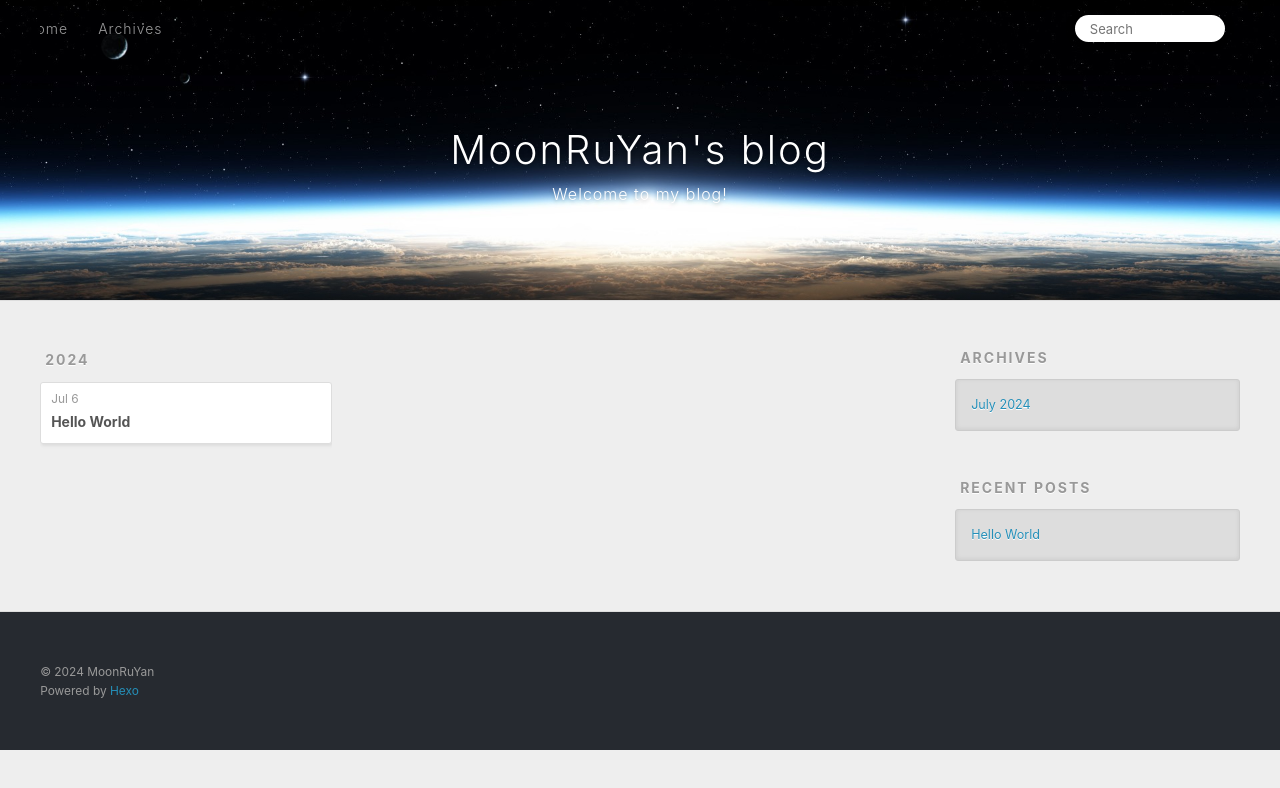
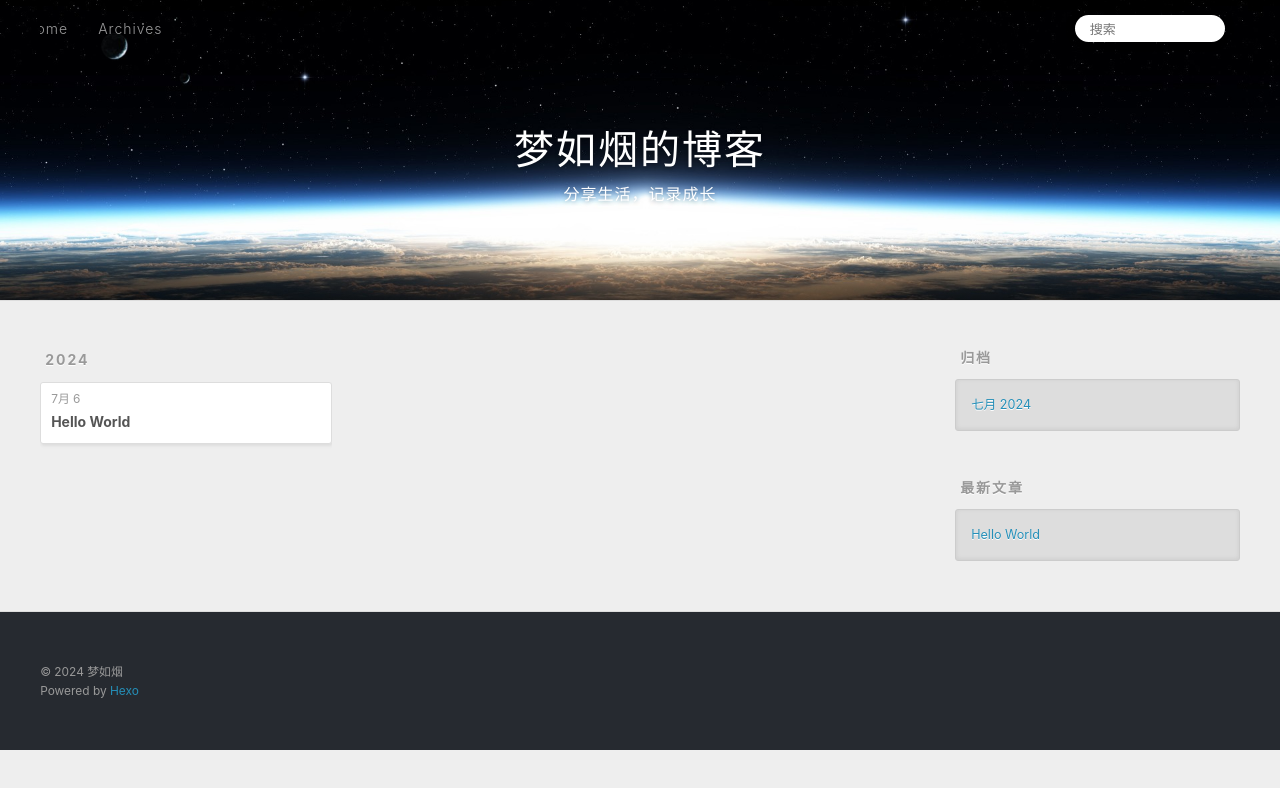
Before and after one commit to MoonRuYan/MoonRuYan.github.io, a plain HTML site: page archives/index.html in a window 1280 px wide. Both pictures are taken after a click on the link 1232 px from the left and 27 px from the top of the page. Drawn offline with Linux system fonts and the light colour scheme.

Commit message:
Site updated: 2024-07-06 13:43:51

```diff
--- a/archives/index.html
+++ b/archives/index.html
@@ -4,17 +4,19 @@
   <meta charset="utf-8">
 
 
-  <title>Archives | MoonRuYan&#39;s blog</title>
+  <title>归档 | 梦如烟的博客</title>
   <meta name="viewport" content="width=device-width, initial-scale=1, shrink-to-fit=no">
-  <meta property="og:type" content="website">
-<meta property="og:title" content="MoonRuYan&#39;s blog">
+  <meta name="description" content="这里有关于学习与生活的点点滴滴">
+<meta property="og:type" content="website">
+<meta property="og:title" content="梦如烟的博客">
 <meta property="og:url" content="https://moonruyan.github.io/archives/index.html">
-<meta property="og:site_name" content="MoonRuYan&#39;s blog">
-<meta property="og:locale" content="en_US">
-<meta property="article:author" content="MoonRuYan">
+<meta property="og:site_name" content="梦如烟的博客">
+<meta property="og:description" content="这里有关于学习与生活的点点滴滴">
+<meta property="og:locale" content="zh_CN">
+<meta property="article:author" content="梦如烟">
 <meta name="twitter:card" content="summary">
 
-    <link rel="alternate" href="/atom.xml" title="MoonRuYan's blog" type="application/atom+xml">
+    <link rel="alternate" href="/atom.xml" title="梦如烟的博客" type="application/atom+xml">
 
 
     <link rel="shortcut icon" href="/favicon.png">
@@ -39,11 +41,11 @@
   <div id="header-outer" class="outer">
     <div id="header-title" class="inner">
       <h1 id="logo-wrap">
-        <a href="/" id="logo">MoonRuYan&#39;s blog</a>
+        <a href="/" id="logo">梦如烟的博客</a>
       </h1>
 
         <h2 id="subtitle-wrap">
-          <a href="/" id="subtitle">Welcome to my blog!</a>
+          <a href="/" id="subtitle">分享生活，记录成长</a>
         </h2>
 
     </div>
@@ -59,12 +61,12 @@
       <nav id="sub-nav">
 
 
-          <a class="nav-icon" href="/atom.xml" title="RSS Feed"><span class="fa fa-rss"></span></a>
+          <a class="nav-icon" href="/atom.xml" title="RSS 订阅"><span class="fa fa-rss"></span></a>
 
-        <a class="nav-icon nav-search-btn" title="Search"><span class="fa fa-search"></span></a>
+        <a class="nav-icon nav-search-btn" title="搜索"><span class="fa fa-search"></span></a>
       </nav>
       <div id="search-form-wrap">
-        <form action="//google.com/search" method="get" accept-charset="UTF-8" class="search-form"><input type="search" name="q" class="search-form-input" placeholder="Search"><button type="submit" class="search-form-submit">&#xF002;</button><input type="hidden" name="sitesearch" value="https://moonruyan.github.io"></form>
+        <form action="//google.com/search" method="get" accept-charset="UTF-8" class="search-form"><input type="search" name="q" class="search-form-input" placeholder="搜索"><button type="submit" class="search-form-submit">&#xF002;</button><input type="hidden" name="sitesearch" value="https://moonruyan.github.io"></form>
       </div>
     </div>
   </div>
@@ -88,7 +90,7 @@
   <div class="archive-article-inner">
     <header class="archive-article-header">
       <a href="/2024/07/06/hello-world/" class="archive-article-date">
-  <time class="dt-published" datetime="2024-07-06T04:44:49.007Z" itemprop="datePublished">Jul 6</time>
+  <time class="dt-published" datetime="2024-07-06T04:44:49.007Z" itemprop="datePublished">7月 6</time>
 </a>
 
 
@@ -120,9 +122,9 @@
 
 
   <div class="widget-wrap">
-    <h3 class="widget-title">Archives</h3>
+    <h3 class="widget-title">归档</h3>
     <div class="widget">
-      <ul class="archive-list"><li class="archive-list-item"><a class="archive-list-link" href="/archives/2024/07/">July 2024</a></li></ul>
+      <ul class="archive-list"><li class="archive-list-item"><a class="archive-list-link" href="/archives/2024/07/">七月 2024</a></li></ul>
     </div>
   </div>
 
@@ -130,7 +132,7 @@
 
 
   <div class="widget-wrap">
-    <h3 class="widget-title">Recent Posts</h3>
+    <h3 class="widget-title">最新文章</h3>
     <div class="widget">
       <ul>
 
@@ -151,7 +153,7 @@
   <div class="outer">
     <div id="footer-info" class="inner">
 
-      &copy; 2024 MoonRuYan<br>
+      &copy; 2024 梦如烟<br>
       Powered by <a href="https://hexo.io/" target="_blank">Hexo</a>
     </div>
   </div>
```
Also changed, not shown: 2024/07/06/hello-world/index.html (+15 -15 lines), archives/2024/07/index.html (+19 -17 lines), archives/2024/index.html (+19 -17 lines), index.html (+19 -17 lines).
